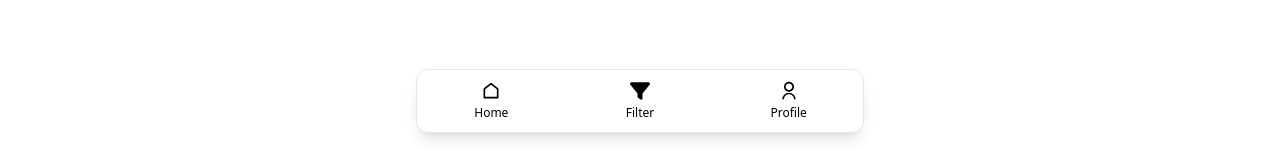
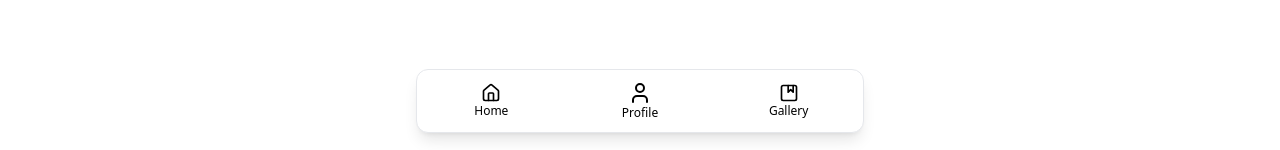
Before and after one commit to AnyaVeselova/exhibition-curation-platform, a Next.js app: page /user in a window 1280 px wide. Shown: the part 647-797 px from the top of the page. Built offline with nearby package versions, Linux system fonts and the light colour scheme.

Commit message:
creates collectionContext to be able to store dynamic route and navigate to it from the footer component; refactors footer component

```diff
--- a/app/collections/[collection]/page.tsx
+++ b/app/collections/[collection]/page.tsx
@@ -5,18 +5,27 @@ import { fetchArtworksByDepartment, Artwork } from '@/app/_utils/apiCalls';
 import CollectionCard from '@/app/collectionCard';
 import Link from 'next/link';
 import Pagination from './pagination';
+import {useCollection} from '../../context/collectionContext'
 
 const perPage = 10
 const Collection = ({ params }: { params: Promise<{ collection: string }> }) => {
   const [searchTerm, setSearchTerm] = useState<string>('');
   const { collection } = use(params);
+  const {setCollection} = useCollection()
   const decodedCollection = decodeURIComponent(collection);
   const [artworks, setArtworks] = useState<Artwork[]>([]);
   const [page, setPage] = useState(1)
   const [totalPages, setTotalPages] = useState(1)
 
+  useEffect(()=> {
+
+      setCollection(collection as string)
+
+  }, [collection, setCollection])
+
 
   useEffect(() => {
+
     const fetchArtworks = async () => {
       try {
         const collectionArtworks = await fetchArtworksByDepartment(decodedCollection, page, perPage);
--- a/app/components/footer.tsx
+++ b/app/components/footer.tsx
@@ -1,59 +1,47 @@
 'use client'
 import React from 'react'
-
 import Link from 'next/link';
-
+import { useCollection } from '../context/collectionContext';
+import { usePathname } from 'next/navigation';
+import {Home, Filter, User, Album} from 'lucide-react'
 function Footer() {
+  const {collection} = useCollection()
+  const pathname = usePathname()
 
   return (
     <div
   className="fixed bottom-0 sm:bottom-5 sm:shadow-lg sm:shadow-base-500/30 hover:shadow-md left-0 duration-300 overflow-hidden border-t sm:border z-50 w-full h-16 bg-white sm:max-w-md sm:rounded-xl inset-x-0 mx-auto border-base-50"
 >
-  <ul className="grid h-full grid-cols-3 mx-auto font-medium">
+  <ul className={`grid h-full mx-auto font-medium ${
+    pathname === `/collections/${collection}` ? 'grid-cols-4' : 'grid-cols-3'
+  }`}>
     <li
       className="inline-flex flex-col items-center justify-center px-5 hover:bg-base-50 group gap-1 hover:text-orange-500 text-base-500"
     >
-      <svg
-        className="size-5"
-        xmlns="http://www.w3.org/2000/svg"
-        viewBox="0 0 24 24"
-        fill="currentColor"
-      >
-        <path
-          d="M21 20C21 20.5523 20.5523 21 20 21H4C3.44772 21 3 20.5523 3 20V9.48907C3 9.18048 3.14247 8.88917 3.38606 8.69972L11.3861 2.47749C11.7472 2.19663 12.2528 2.19663 12.6139 2.47749L20.6139 8.69972C20.8575 8.88917 21 9.18048 21 9.48907V20ZM19 19V9.97815L12 4.53371L5 9.97815V19H19Z"
-        ></path>
-      </svg>
-
-      <Link className="text-xs" href='/'>Home</Link>
+      <Link className="inline-flex flex-col items-center justify-center text-xs" href='/'><Home className='size-5'/>Home</Link>
     </li>
+    {pathname === `/collections/${collection}` && (
     <li
 
       className="inline-flex flex-col items-center justify-center px-5 hover:bg-base-50 group gap-1 hover:text-orange-500 text-base-500"
     >
- <svg xmlns="http://www.w3.org/2000/svg"
- className="size-5"
-  viewBox="0 0 512 512">
-  <path d="M3.9 54.9C10.5 40.9 24.5 32 40 32l432 0c15.5 0 29.5 8.9 36.1 22.9s4.6 30.5-5.2 42.5L320 320.9 320 448c0 12.1-6.8 23.2-17.7 28.6s-23.8 4.3-33.5-3l-64-48c-8.1-6-12.8-15.5-12.8-25.6l0-79.1L9 97.3C-.7 85.4-2.8 68.8 3.9 54.9z"/></svg>
-      <Link className="text-xs" href='/search'>Filter</Link>
+
+      <Link className="inline-flex flex-col items-center justify-center text-xs" href='/search'><Filter/>Filter</Link>
 
     </li>
-
+    )}
     <li
 
       className="inline-flex flex-col items-center justify-center px-5 hover:bg-base-50 group gap-1 hover:text-orange-500 text-base-500"
     >
-      <svg
-        className="size-5"
-        xmlns="http://www.w3.org/2000/svg"
-        viewBox="0 0 24 24"
-        fill="currentColor"
-      >
-        <path
-          d="M4 22C4 17.5817 7.58172 14 12 14C16.4183 14 20 17.5817 20 22H18C18 18.6863 15.3137 16 12 16C8.68629 16 6 18.6863 6 22H4ZM12 13C8.685 13 6 10.315 6 7C6 3.685 8.685 1 12 1C15.315 1 18 3.685 18 7C18 10.315 15.315 13 12 13ZM12 11C14.21 11 16 9.21 16 7C16 4.79 14.21 3 12 3C9.79 3 8 4.79 8 7C8 9.21 9.79 11 12 11Z"
-        ></path>
-      </svg>
-      <Link className="text-xs" href='/user'>Profile</Link>
 
+      <Link className="inline-flex flex-col items-center justify-center text-xs" href='/user'><User/>Profile</Link>
+
+    </li>
+    <li
+      className="inline-flex flex-col items-center justify-center px-5 hover:bg-base-50 group gap-1 hover:text-orange-500 text-base-500"
+    >
+      <Link className="inline-flex flex-col items-center justify-center text-xs" href='/user/saved_artworks'><Album className='size-5'/>Gallery</Link>
     </li>
   </ul>
 </div>
--- /dev/null
+++ b/app/context/collectionContext.tsx
@@ -0,0 +1,20 @@
+
+'use client'
+import { createContext, useContext, useState } from 'react';
+
+const CollectionContext = createContext({
+  collection: '',
+  setCollection: (collection: string) => {},
+});
+
+export const CollectionProvider = ({ children }: { children: React.ReactNode }) => {
+  const [collection, setCollection] = useState('');
+
+  return (
+    <CollectionContext.Provider value={{ collection, setCollection }}>
+      {children}
+    </CollectionContext.Provider>
+  );
+};
+
+export const useCollection = () => useContext(CollectionContext);
--- a/app/layout.tsx
+++ b/app/layout.tsx
@@ -2,6 +2,7 @@
 import Navbar from "./components/navbar";
 import Footer from "./components/footer";
 import "./globals.css";
+import { CollectionProvider } from "./context/collectionContext";
 
 
 export default function RootLayout({
@@ -11,12 +12,12 @@ export default function RootLayout({
 }>) {
   return (
     <html lang="en">
-      <body
-      >
+      <body>
+        <CollectionProvider>
         <Navbar/>
-
         <main className="p-20 mb-20">{children}</main>
         <Footer/>
+        </CollectionProvider>
       </body>
     </html>
   );
```
